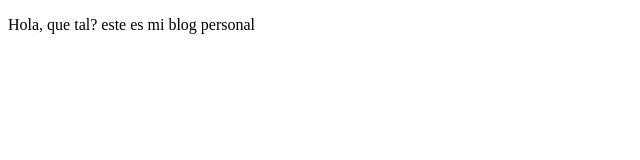
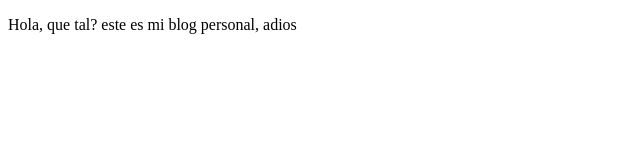
Before and after one commit to Migueloterojm/proyectoDemoCursoPrework, a plain HTML site: page index.html in a window 1280 px wide. Shown: the full height of the page, 0-640 px from the left. Drawn offline with Linux system fonts and the light colour scheme.

Commit message:
cambios, le agregamos el adios

```diff
--- a/index.html
+++ b/index.html
@@ -8,7 +8,7 @@
 </head>
 <body>
     <p>
-        Hola, que tal? este es mi blog personal
+        Hola, que tal? este es mi blog personal, adios
     </p>
 </body>
 </html>
```
